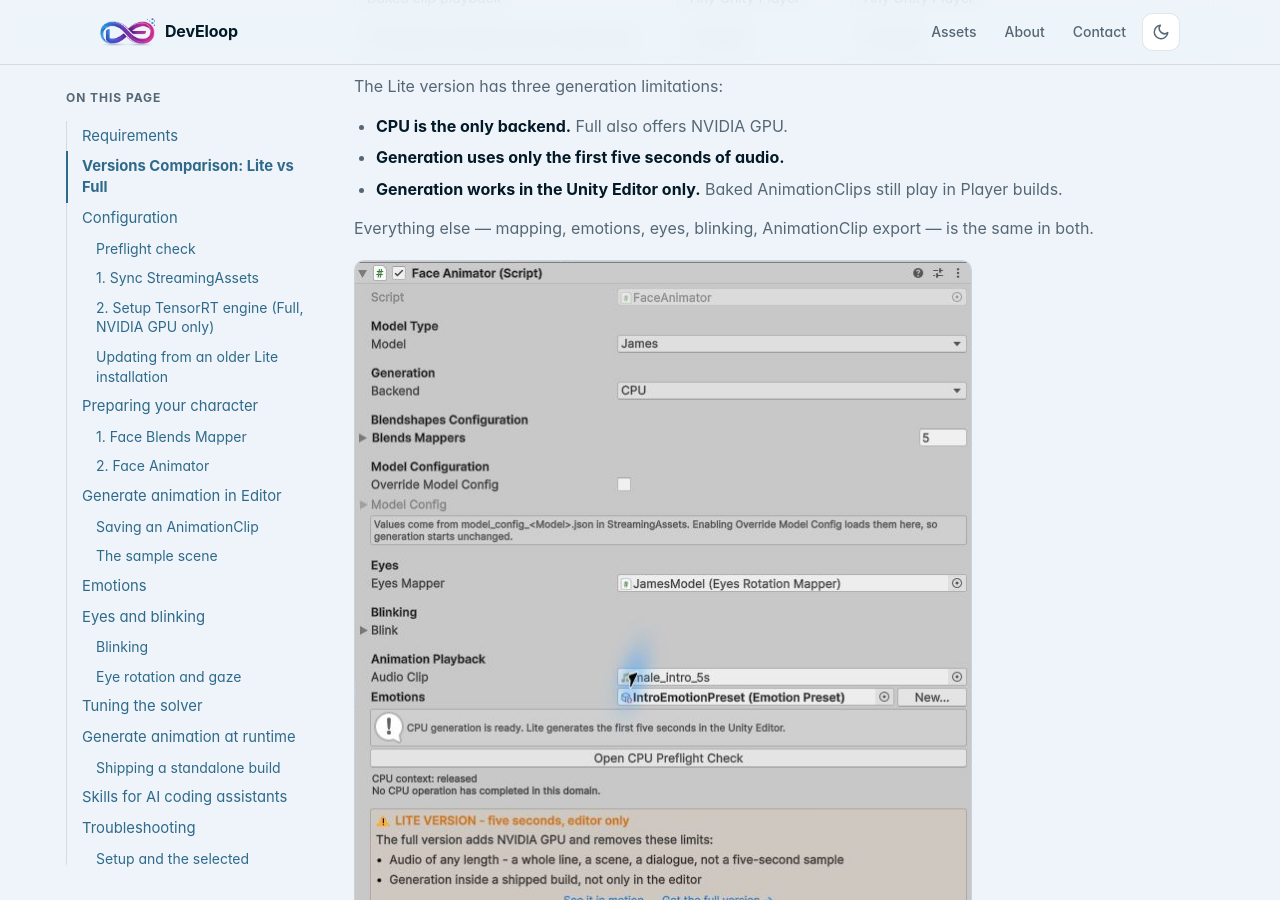
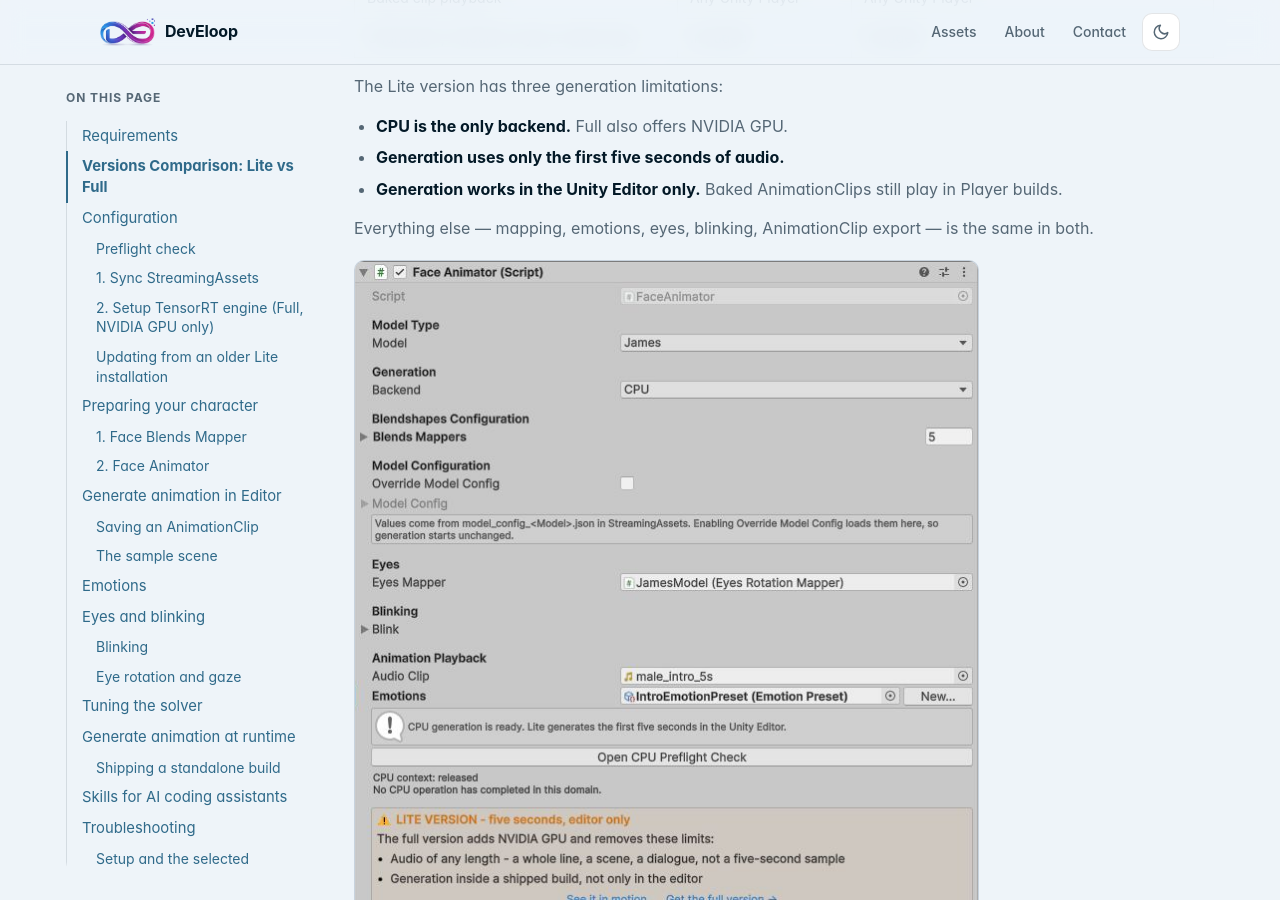
Before and after one commit to Dev-eloop/dev-eloop.github.io, a Jekyll site: the page built from audio-face-animator/docs/index.md, in a window 1280 px wide and 900 px high, scrolled down 1473 px. Built offline with Jekyll 4.4.1, drawn with Linux system fonts in a browser that asks for light colours.

Commit message:
Recapture documentation screenshots without mouse pointers

```diff
--- a/audio-face-animator/docs/index.md
+++ b/audio-face-animator/docs/index.md
@@ -68,7 +68,7 @@ The Lite version has three generation limitations:
 Everything else — mapping, emotions, eyes, blinking, AnimationClip export — is
 the same in both.
 
-![Lite Face Animator with CPU selected, CPU readiness, and the orange banner explaining the five-second and Editor-only generation limits](/audio-face-animator/docs/img/face-animator-lite.png){: width="618" height="658"}
+![Lite Face Animator with CPU selected, CPU readiness, and the orange banner explaining the five-second and Editor-only generation limits](/audio-face-animator/docs/img/face-animator-lite.png){: width="625" height="658"}
 
 If you own the full version and still see a five-second cap or an orange
 **⚠️ LITE VERSION** banner on the Face Animator, the model files did not arrive
@@ -99,7 +99,7 @@ Automatic startup checks common platform and model requirements. Select
 **Checks > NVIDIA GPU** separately for driver, GPU memory and TensorRT engine.
 Opening CPU diagnostics does not load the ONNX session.
 
-![CPU preflight ready to generate: Windows, synced model files, Full edition and CPU libraries passed; no CPU operation has run yet, and CPU logging uses Unity Console and Editor.log](/audio-face-animator/docs/img/preflight-cpu-ready.png){: width="562" height="582"}
+![CPU preflight ready to generate: Windows, synced model files, Full edition and CPU libraries passed; no CPU operation has run yet, and CPU logging uses Unity Console and Editor.log](/audio-face-animator/docs/img/preflight-cpu-ready.png){: width="570" height="582"}
 
 Before the first CPU generation, **CPU operation** can show **UNKNOWN** with
 “No CPU operation has completed in this domain.” This is operation history,
@@ -302,7 +302,7 @@ Add it to the character root and drag every mapper into **Blendshapes
 Configuration → Blends Mappers**. Any renderer whose mapper is not listed will
 not move.
 
-![Blends Mappers expanded with five assigned Face Blends Mapper components on JamesModel](/audio-face-animator/docs/img/face-animator-blends-mappers.png){: width="428" height="175"}
+![Blends Mappers expanded with five assigned Face Blends Mapper components on JamesModel](/audio-face-animator/docs/img/face-animator-blends-mappers.png){: width="428" height="170"}
 
 ## Generate animation in Editor
 
@@ -373,7 +373,7 @@ For the sample's buttons, install **Input System** (`com.unity.inputsystem`
 1.14.2) through **Window → Package Manager**. Without it, the scene's
 `EventSystem` has a missing UI component and buttons may not respond.
 
-[![Package Manager showing Input System 1.14.2 installed under In Project; this capture also shows Unity's package signature warning](/audio-face-animator/docs/img/input-system-package-manager.png){: width="1191" height="610"}](/audio-face-animator/docs/img/input-system-package-manager.png)
+[![Package Manager showing Input System 1.14.2 installed under In Project; this capture also shows Unity's package signature warning](/audio-face-animator/docs/img/input-system-package-manager.png){: width="1194" height="668"}](/audio-face-animator/docs/img/input-system-package-manager.png)
 
 *Input System 1.14.2 in Package Manager. The capture also shows a package
 signature warning from this Editor; it does not demonstrate a clean signature check.*
```
Also changed, not shown: audio-face-animator/docs/img/face-animator-blends-mappers.png, audio-face-animator/docs/img/face-animator-lite.png, audio-face-animator/docs/img/input-system-package-manager.png, audio-face-animator/docs/img/preflight-cpu-ready.png, audio-face-animator/docs/img/tensorrt-installation.png.
